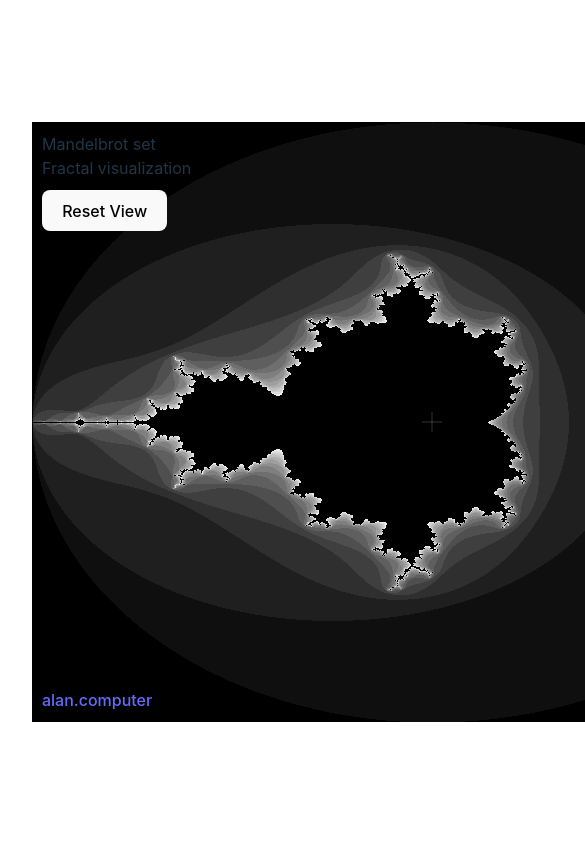
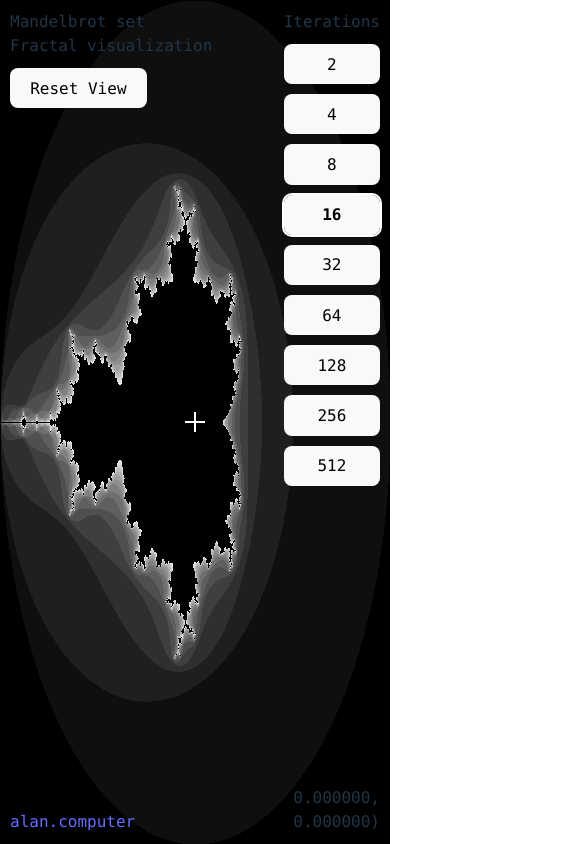
Before and after one commit to astrimbu/mandelbrot, a React (Vite) app: page / in a window 390 px wide. Shown: the top 844 px of the page, 585 px wide, since content can reach past the window. Built offline with nearby package versions, Linux system fonts and the light colour scheme.

Commit message:
Responsive canvas size, display coordinates, inverse reticle color, 512 button

```diff
--- a/src/App.css
+++ b/src/App.css
@@ -1,6 +1,5 @@
 #root {
   max-width: 1280px;
-  margin: 0 auto;
-  padding: 2rem;
   text-align: center;
+  font-family: consolas, monospace;
 }
--- a/src/App.jsx
+++ b/src/App.jsx
@@ -6,6 +6,16 @@ const MandelbrotSet = () => {
   const [zoom, setZoom] = useState(1);
   const [position, setPosition] = useState({ x: 0, y: 0 });
   const [maxIterations, setMaxIterations] = useState(16);
+  const [canvasSize, setCanvasSize] = useState({ width: window.innerWidth, height: window.innerHeight });
+
+  useEffect(() => {
+    const handleResize = () => {
+      setCanvasSize({ width: window.innerWidth, height: window.innerHeight });
+    };
+
+    window.addEventListener('resize', handleResize);
+    return () => window.removeEventListener('resize', handleResize);
+  }, []);
 
   useEffect(() => {
     const canvas = canvasRef.current;
@@ -51,15 +61,22 @@ const MandelbrotSet = () => {
     const imageData = new ImageData(colors, width, height);
     ctx.putImageData(imageData, 0, 0);
 
-    ctx.strokeStyle = 'rgba(255, 255, 255, 0.2)';
-    ctx.lineWidth = 1;
+    const reticleSize = 20;
+    const centerX = width / 2;
+    const centerY = height / 2;
+
+    ctx.save();
+    ctx.globalCompositeOperation = 'difference';
+    ctx.strokeStyle = 'white';
+    ctx.lineWidth = 2;
     ctx.beginPath();
-    ctx.moveTo(width / 2 - 10, height / 2);
-    ctx.lineTo(width / 2 + 10, height / 2);
-    ctx.moveTo(width / 2, height / 2 - 10);
-    ctx.lineTo(width / 2, height / 2 + 10);
+    ctx.moveTo(centerX - reticleSize / 2, centerY);
+    ctx.lineTo(centerX + reticleSize / 2, centerY);
+    ctx.moveTo(centerX, centerY - reticleSize / 2);
+    ctx.lineTo(centerX, centerY + reticleSize / 2);
     ctx.stroke();
-  }, [zoom, position, maxIterations]);
+    ctx.restore();
+  }, [zoom, position, maxIterations, canvasSize]);
 
   const handleZoom = (factor, clientX, clientY) => {
     const canvas = canvasRef.current;
@@ -162,8 +179,8 @@ const MandelbrotSet = () => {
   return (
     <div
       style={{
-        width: '100%',
-        height: '600px',
+        width: '100vw',
+        height: '100vh',
         position: 'relative',
         overflow: 'hidden'
       }}
@@ -173,13 +190,12 @@ const MandelbrotSet = () => {
     >
       <canvas
         ref={canvasRef}
-        width={800}
-        height={600}
+        width={canvasSize.width}
+        height={canvasSize.height}
         style={{
           position: 'absolute',
-          top: '50%',
-          left: '50%',
-          transform: 'translate(-50%, -50%)'
+          top: '0',
+          left: '0',
         }}
       />
 
@@ -194,7 +210,7 @@ const MandelbrotSet = () => {
         }}
       >
         Iterations
-        {[2,4,8,16, 32, 64, 128, 256].map((value) => (
+        {[2,4,8,16, 32, 64, 128, 256, 512].map((value) => (
           <button
             key={value}
             className={`btn ${maxIterations === value ? 'selected' : ''}`}
@@ -232,6 +248,17 @@ const MandelbrotSet = () => {
       >
         <a href="https://alan.computer">alan.computer</a>
       </div>
+      <div
+        style={{
+          position: 'absolute',
+          bottom: '10px',
+          right: '10px',
+          textAlign: 'right',
+        }}
+      >
+        {position.x.toFixed(6)},<br/>
+        {position.y.toFixed(6)})
+      </div>
     </div>
   );
 };
@@ -239,7 +266,7 @@ const MandelbrotSet = () => {
 function App() {
   return (
     <>
-      <div style={{ width: '800px' }}>
+      <div>
         <MandelbrotSet />
       </div>
     </>
```
